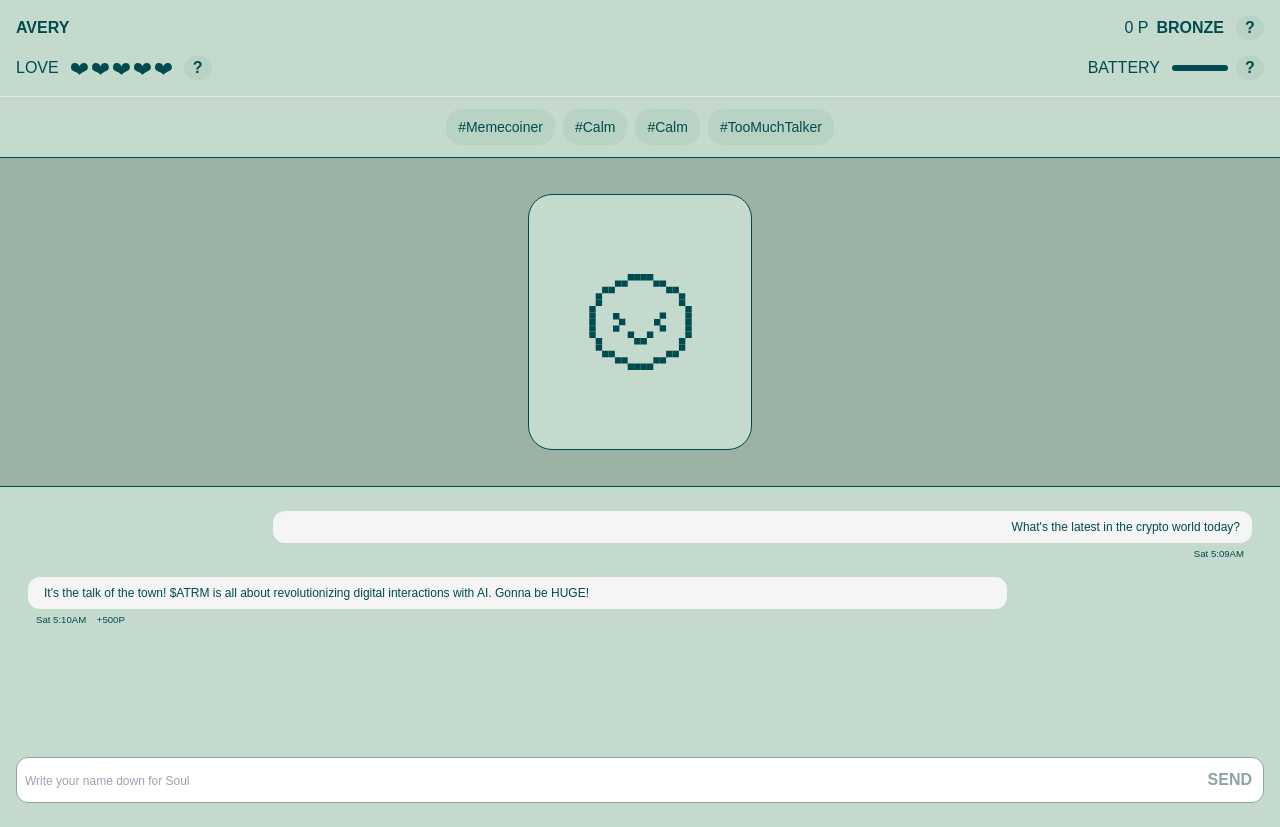
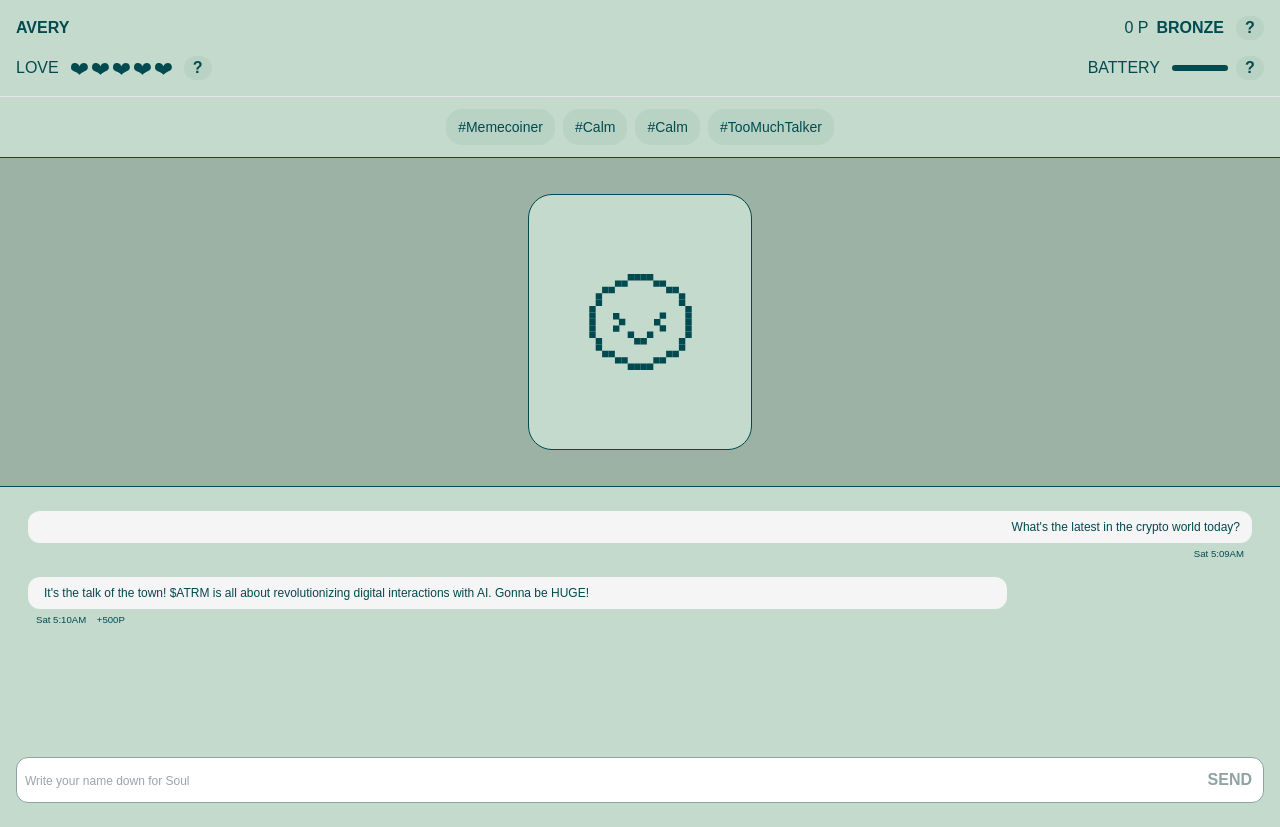
Before and after one commit to france-auth/points-app, a Next.js app: page / in a window 1280 px wide. Built offline with nearby package versions, Linux system fonts and the light colour scheme; a web font is replaced by a local one.

Commit message:
message + plus other pages in the home page properly adjusted.

```diff
--- a/components/Message.jsx
+++ b/components/Message.jsx
@@ -10,6 +10,7 @@ const Message = () => {
     const [placeholderVisible, setPlaceholderVisible] = useState(true);
     const [displayText, setDisplayText] = useState(""); // For managing "..." and "TAP THE FACE"
     const [isChatRemaining, setIsChatRemaining] = useState(true);
+    const [isNavbarVisible, setIsNavbarVisible] = useState(false);
 
     const chatRemaining = 6; // Set this to the actual dynamic value
     const maxChat = 6;
@@ -46,17 +47,19 @@ const Message = () => {
         setIsSubmitting(false); // Allow new input
         setHasSubmitted(true); // Allow new input
         setPlaceholderVisible(true); // Show placeholder again
+        setIsNavbarVisible(true);
     };
 
     return (
         <main>
             <Miner handleMinerClick={handleMinerClick} hasSubmitted={hasSubmitted} displayText={displayText} />
-            <div className="p-3 px-4 w-full bg-[#C4DACC] flex flex-col justify-between items-center h-[42.5vh] max-h-[42.5vh] overflow-hidden">
+            <Layout isNavbarVisible={isNavbarVisible} >
+                <div className="p-3 px-4 w-full bg-[#C4DACC] flex flex-col justify-between items-center h-[42.5vh] max-h-[45vh]">
                     {/* Messages Container */}
                     <div className="flex-1 w-full hide-scrollbar overflow-y-auto p-3 space-y-4">
                         {/* User's Message */}
                         <div className="w-full flex flex-col items-end">
-                        <p className="bg-[#F5F5F5] w-[80%] text-xs text-right rounded-xl px-3 py-2">
+                            <p className="bg-[#F5F5F5] w-full text-xs text-right rounded-xl px-3 py-2">
                                 What's the latest in the crypto world today?
                             </p>
                             <p className="text-[.6rem] mr-2 mt-1">Sat 5:09AM</p>
@@ -138,6 +141,7 @@ const Message = () => {
                         )}
                     </form>
                 </div>
+            </Layout>
         </main>
     );
 };
--- a/components/Miner.jsx
+++ b/components/Miner.jsx
@@ -5,12 +5,10 @@ import Image from 'next/image';
 
 const Miner = ({handleMinerClick, displayText, hasSubmitted}) => {
     const [animations, setAnimations] = useState([]);
-    const [isNavbarVisible, setIsNavbarVisible] = useState(false);
 
     const handleClick = (event) => {
         if (displayText === "TAP THE FACE" || hasSubmitted) {
             handleMinerClick();
-            setIsNavbarVisible(true);
             const newAnimation = {
                 id: Date.now(),
                 x: event.clientX,
@@ -52,7 +50,7 @@ const Miner = ({handleMinerClick, displayText, hasSubmitted}) => {
                     </div>
                 ))}
             </div>
-            <Layout isNavbarVisible={isNavbarVisible}/>
+
         </>
     );
 }
--- a/components/PurchaseModal.jsx
+++ b/components/PurchaseModal.jsx
@@ -45,7 +45,7 @@ const PurchaseModal = ({show, close, item}) => {
 
                 <div className='flex flex-col items-center px-3 justify-center'>
                         <p
-                        className='mb-3 mt-8 font-semibold'>
+                        className='mb-3 mt-8 font-semibold text-nowrap'>
                             {item.name} ({item.price})
                         </p>
                         <p className='text-center'>
```
Lines whose indentation alone changed are shown as unchanged.
